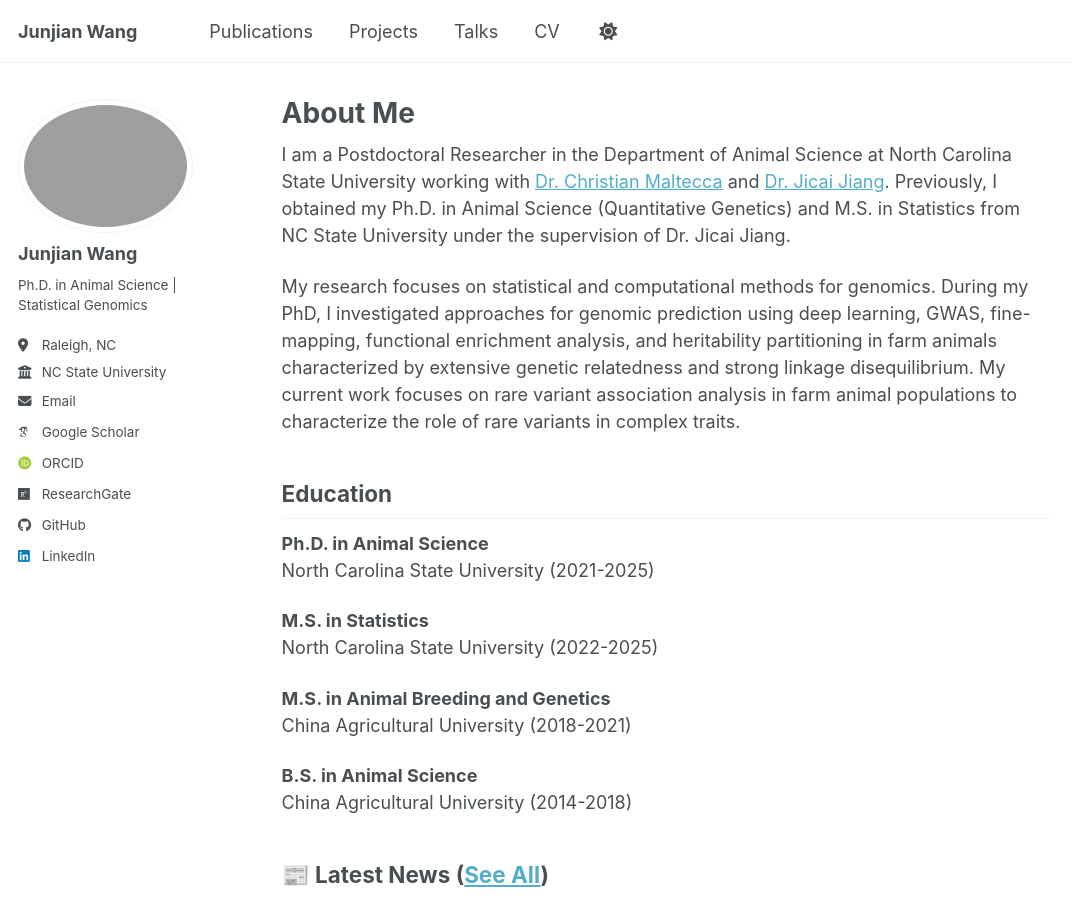
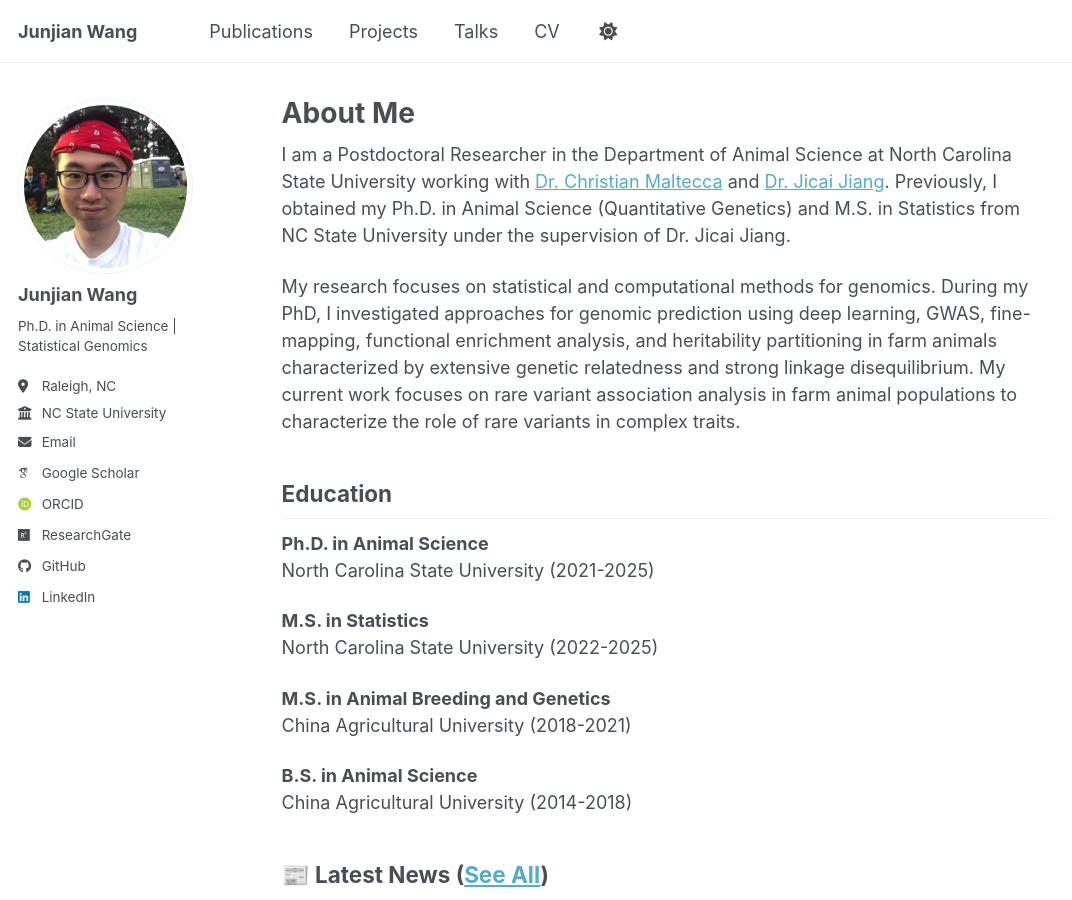
Before and after one commit to JJWang259/JJWang259.github.io, a Jekyll site: the page built from _pages/about.md, in a window 1280 px wide and 900 px high. Shown: the whole window, without its empty margins (0-1072 px from the left). Built offline with Jekyll 4.4.1, drawn with Linux system fonts in a browser that asks for light colours; some web fonts are replaced; a script bundle is joined from its source files by our own code; library files that are not in the unit come from our copies.

Commit message:
Change author avatar from JPG to PNG format

```diff
--- a/_config.yml
+++ b/_config.yml
@@ -23,7 +23,7 @@ repository               : "JJWang259/JJWang259.github.io"
 #               Additional customization can be done by editing /_includes/author-profile.html
 author:
   # Biographic information
-  avatar           : "JJ_test.jpg"
+  avatar           : "JJ_test.png"
   name             : "Junjian Wang"
   pronouns         : # example: "she/her"
   bio              : "Ph.D. in Animal Science | Statistical Genomics"
```
